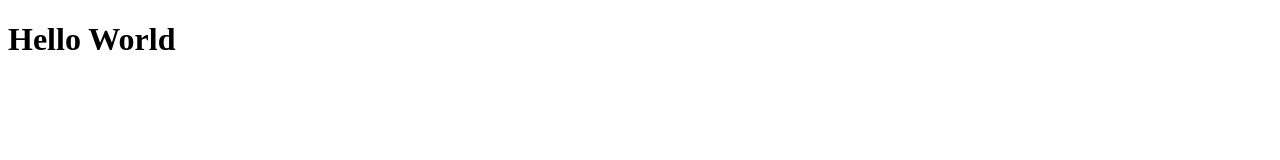
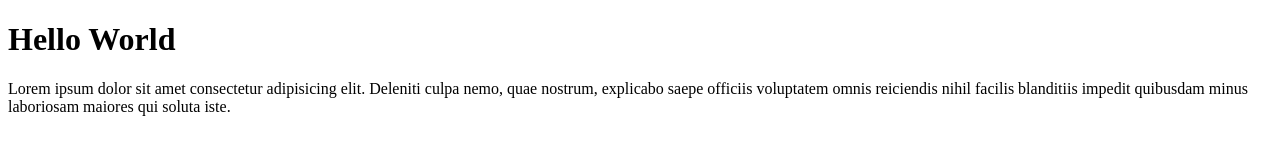
Before and after one commit to MAD71241/htmlcss-hello, a plain HTML site: page index.html in a window 1280 px wide. Drawn offline with Linux system fonts and the light colour scheme.

Commit message:
Aggiunto paragrafo 1

```diff
--- a/index.html
+++ b/index.html
@@ -8,5 +8,6 @@
 </head>
 <body>
     <h1>Hello World</h1>
+    <p>Lorem ipsum dolor sit amet consectetur adipisicing elit. Deleniti culpa nemo, quae nostrum, explicabo saepe officiis voluptatem omnis reiciendis nihil facilis blanditiis impedit quibusdam minus laboriosam maiores qui soluta iste.</p>
 </body>
 </html>
```
